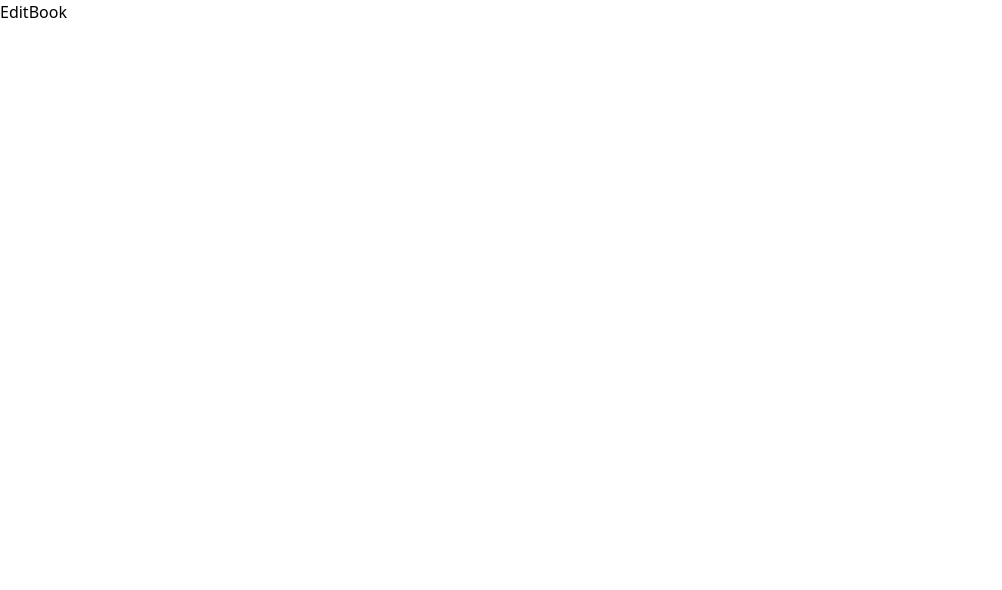
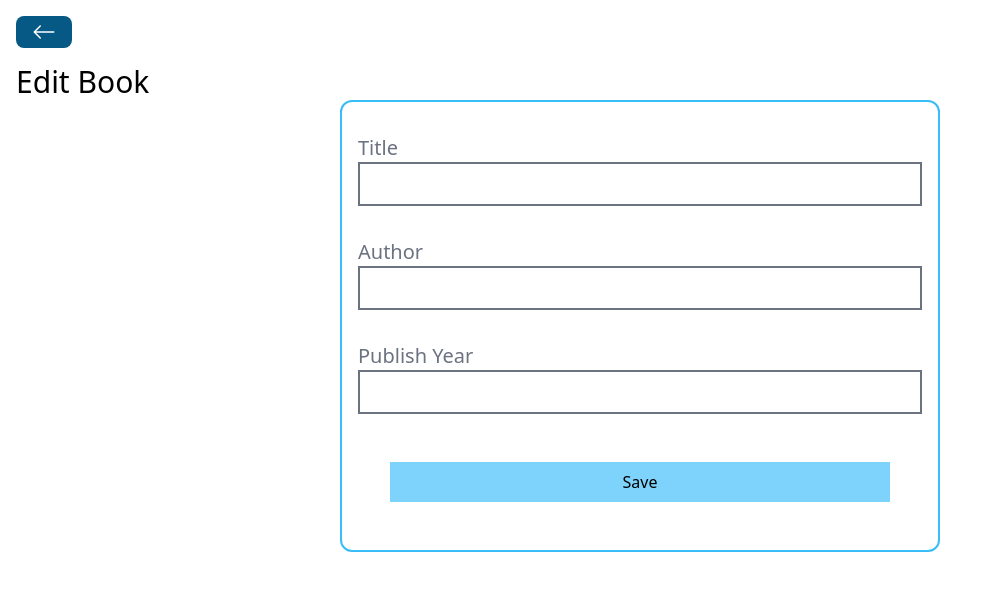
Before and after one commit to ACondori95/bookstore-mernstack, a React (Vite) app in the folder frontend/: page /books/edit/1 in a window 1280 px wide. Shown: the top 590 px of the page, without its empty margins (0-1002 px from the left). Built offline with nearby package versions, Linux system fonts and the light colour scheme; no server answers; the HTML template or start-up script is replaced by a standard one.

Commit message:
Edit Book in React

```diff
--- a/frontend/src/pages/EditBook.jsx
+++ b/frontend/src/pages/EditBook.jsx
@@ -1,7 +1,89 @@
-import React from "react";
+import React, {useEffect, useState} from "react";
+import BackButton from "../components/BackButton";
+import Spinner from "../components/Spinner";
+import axios from "axios";
+import {useNavigate, useParams} from "react-router-dom";
 
 const EditBook = () => {
-  return <div>EditBook</div>;
+  const [title, setTitle] = useState("");
+  const [author, setAuthor] = useState("");
+  const [publishYear, setPublishYear] = useState("");
+  const [loading, setLoading] = useState(false);
+  const navigate = useNavigate();
+  const {id} = useParams();
+
+  useEffect(() => {
+    setLoading(true);
+    axios
+      .get(`http://localhost:5555/books/${id}`)
+      .then((response) => {
+        setAuthor(response.data.author);
+        setPublishYear(response.data.publishYear);
+        setTitle(response.data.title);
+        setLoading(false);
+      })
+      .catch((error) => {
+        setLoading(false);
+        alert("An error happened. Please check console");
+        console.log(error);
+      });
+  }, []);
+
+  const handleEditBook = () => {
+    const data = {title, author, publishYear};
+    setLoading(true);
+    axios
+      .put(`http://localhost:5555/books/${id}`, data)
+      .then(() => {
+        setLoading(false);
+        navigate("/");
+      })
+      .catch((error) => {
+        setLoading(false);
+        alert("An error happened. Please check console");
+        console.log(error);
+      });
+  };
+
+  return (
+    <div className='p-4'>
+      <BackButton />
+      <h1 className='text-3xl mt-4'>Edit Book</h1>
+      {loading ? <Spinner /> : ""}
+      <div className='flex flex-col border-2 border-sky-400 rounded-xl w-[600px] p-4 mx-auto'>
+        <div className='my-4'>
+          <label className='text-xl mr-4 text-gray-500'>Title</label>
+          <input
+            type='text'
+            value={title}
+            onChange={(e) => setTitle(e.target.value)}
+            className='border-2 border-gray-500 px-4 py-2 w-full'
+          />
+        </div>
+        <div className='my-4'>
+          <label className='text-xl mr-4 text-gray-500'>Author</label>
+          <input
+            type='text'
+            value={author}
+            onChange={(e) => setAuthor(e.target.value)}
+            className='border-2 border-gray-500 px-4 py-2 w-full'
+          />
+        </div>
+        <div className='my-4'>
+          <label className='text-xl mr-4 text-gray-500'>Publish Year</label>
+          <input
+            type='text'
+            value={publishYear}
+            onChange={(e) => setPublishYear(e.target.value)}
+            className='border-2 border-gray-500 px-4 py-2 w-full'
+          />
+        </div>
+        <button className='p-2 bg-sky-300 m-8' onClick={handleEditBook}>
+          Save
+        </button>
+      </div>
+    </div>
+  );
 };
 
 export default EditBook;
```
